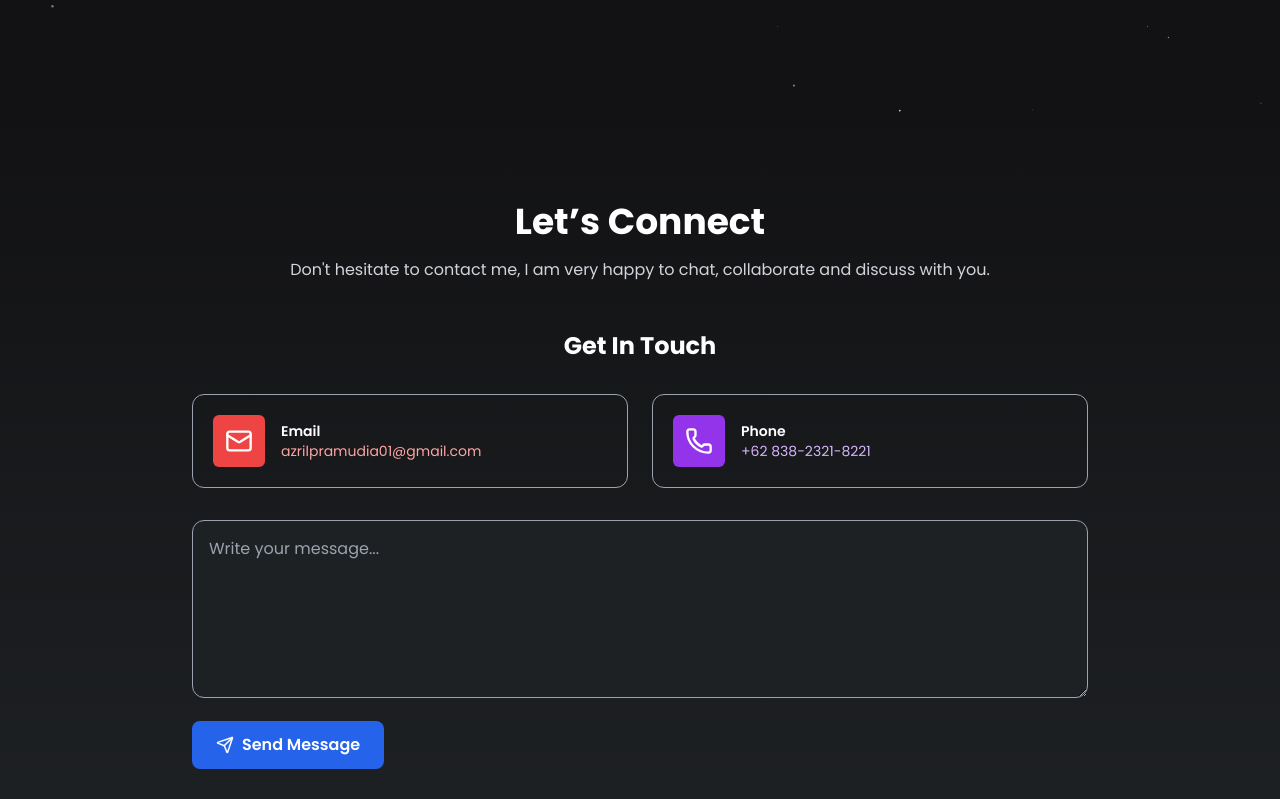
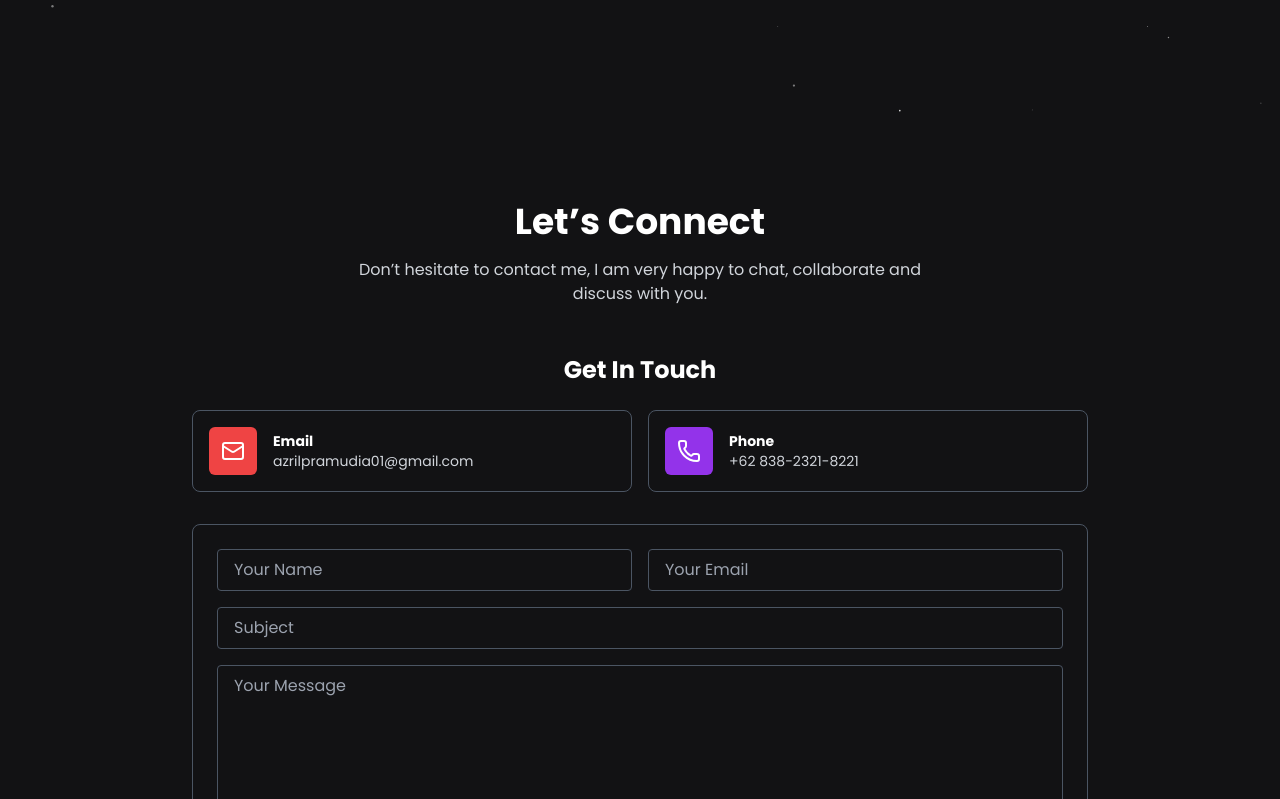
Before and after one commit to azrilpramudia/my-personal-website, a React (Vite) app: page / in a window 1280 px wide. Shown: the part 4881-5680 px from the top of the page. Built offline with nearby package versions, Linux system fonts and the light colour scheme.

Commit message:
feat: add contact

```diff
--- a/package.json
+++ b/package.json
@@ -10,12 +10,14 @@
     "preview": "vite preview"
   },
   "dependencies": {
+    "@emailjs/browser": "^4.4.1",
     "lucide-react": "^0.525.0",
     "react": "^19.1.0",
     "react-dom": "^19.1.0",
     "react-icons": "^5.5.0",
     "react-router-dom": "^7.7.0",
-    "react-simple-typewriter": "^5.0.1"
+    "react-simple-typewriter": "^5.0.1",
+    "react-toastify": "^11.0.5"
   },
   "devDependencies": {
     "@eslint/js": "^9.30.1",
--- a/src/App.jsx
+++ b/src/App.jsx
@@ -6,6 +6,8 @@ import HomeSection from "./components/HomeSection";
 import Navbar from "./components/Navbar";
 import ProjectSection from "./components/ProjectSection";
 import SkillsSection from "./components/SkillsSection";
+import { ToastContainer } from "react-toastify";
+import "react-toastify/dist/ReactToastify.css";
 
 function App() {
   return (
@@ -18,6 +20,7 @@ function App() {
       <ProjectSection />
       <ContactSection />
       <Footer />
+      <ToastContainer position="bottom-right" />
     </>
   );
 }
--- a/src/components/ContactSection.jsx
+++ b/src/components/ContactSection.jsx
@@ -1,61 +1,116 @@
-import { Mail, Phone, Send } from "lucide-react";
+import { useRef, useState } from "react";
+import emailjs from "@emailjs/browser";
+import { Mail, Phone } from "lucide-react";
+import { toast } from "react-toastify";
 
 const ContactSection = () => {
+  const form = useRef();
+  const [loading, setLoading] = useState(false);
+
+  const sendEmail = (e) => {
+    e.preventDefault();
+    setLoading(true);
+
+    emailjs
+      .sendForm(
+        import.meta.env.VITE_EMAILJS_SERVICE_ID,
+        import.meta.env.VITE_EMAILJS_TEMPLATE_ID,
+        form.current,
+        import.meta.env.VITE_EMAILJS_PUBLIC_KEY
+      )
+      .then(
+        () => {
+          toast.success("Message sent successfully!");
+          form.current.reset();
+        },
+        (error) => {
+          toast.error("Failed to send message.");
+          console.error(error);
+        }
+      )
+      .finally(() => setLoading(false));
+  };
+
   return (
-    <section className="bg-gradient-to-b from-secondary to bg-primary text-white py-20 px-6 font-poppins">
+    <section
+      className="bg-secondary text-white py-20 px-6 font-poppins"
+      id="contact"
+    >
       <div className="max-w-4xl mx-auto text-center">
-        {/* Header */}
         <h2 className="text-3xl md:text-4xl font-bold mb-4">Let’s Connect</h2>
-        <p className="text-gray-300 mb-12">
-          Don't hesitate to contact me, I am very happy to chat, collaborate and
+        <p className="text-gray-300 mb-12 max-w-xl mx-auto">
+          Don’t hesitate to contact me, I am very happy to chat, collaborate and
           discuss with you.
         </p>
 
-        {/* Subheading */}
-        <h3 className="text-2xl font-bold mb-8">Get In Touch</h3>
+        <h3 className="text-2xl font-bold mb-6">Get In Touch</h3>
 
-        {/* Contact Info Cards */}
-        <div className="grid grid-cols-1 md:grid-cols-2 gap-6 mb-6">
-          {/* Email */}
-          <div className="flex items-center border border-gray-400 rounded-xl p-5 gap-4">
+        <div className="grid grid-cols-1 md:grid-cols-2 gap-4 mb-8">
+          {/* Email Box */}
+          <div className="border border-gray-600 p-4 rounded-lg flex items-center gap-4">
             <div className="bg-red-500 p-3 rounded-md">
-              <Mail size={28} className="text-white" />
+              <Mail size={24} />
             </div>
             <div className="text-left">
-              <p className="text-sm font-semibold">Email</p>
-              <p className="text-sm text-red-300 break-all">
-                azrilpramudia01@gmail.com
-              </p>
+              <p className="text-sm font-bold">Email</p>
+              <p className="text-sm text-gray-300">azrilpramudia01@gmail.com</p>
             </div>
           </div>
 
-          {/* Phone */}
-          <div className="flex items-center border border-gray-400 rounded-xl p-5 gap-4">
+          {/* Phone Box */}
+          <div className="border border-gray-600 p-4 rounded-lg flex items-center gap-4">
             <div className="bg-purple-600 p-3 rounded-md">
-              <Phone size={28} className="text-white" />
+              <Phone size={24} />
             </div>
             <div className="text-left">
-              <p className="text-sm font-semibold">Phone</p>
-              <p className="text-sm text-purple-300">+62 838-2321-8221</p>
+              <p className="text-sm font-bold">Phone</p>
+              <p className="text-sm text-gray-300">+62 838-2321-8221</p>
             </div>
           </div>
         </div>
 
-        {/* Message Box */}
-        <form className="text-left mt-8">
+        {/* Message Form */}
+        <form
+          ref={form}
+          onSubmit={sendEmail}
+          className="border border-gray-600 rounded-lg p-6 space-y-4 text-left"
+        >
+          <div className="grid md:grid-cols-2 gap-4">
+            <input
+              type="text"
+              name="name"
+              required
+              placeholder="Your Name"
+              className="bg-transparent border border-gray-600 rounded px-4 py-2 w-full text-white focus:outline-none"
+            />
+            <input
+              type="email"
+              name="email"
+              required
+              placeholder="Your Email"
+              className="bg-transparent border border-gray-600 rounded px-4 py-2 w-full text-white focus:outline-none"
+            />
+          </div>
+          <input
+            type="text"
+            name="title"
+            required
+            placeholder="Subject"
+            className="bg-transparent border border-gray-600 rounded px-4 py-2 w-full text-white focus:outline-none"
+          />
           <textarea
-            rows={6}
-            placeholder="Write your message..."
-            className="w-full p-4 rounded-xl bg-primary border border-gray-400 text-white placeholder-gray-400 focus:outline-none focus:ring-2 focus:ring-blue-500"
+            name="message"
+            rows="6"
+            required
+            placeholder="Your Message"
+            className="bg-transparent border border-gray-600 rounded px-4 py-2 w-full text-white focus:outline-none"
           ></textarea>
-
-          {/* Send Button */}
           <button
             type="submit"
-            className="mt-4 px-6 py-3 bg-blue-600 hover:bg-blue-700 text-white font-semibold rounded-lg flex items-center gap-2 transition-colors duration-200"
+            disabled={loading}
+            className="bg-blue-600 hover:bg-blue-700 text-white font-medium py-2 px-6 rounded transition duration-200"
           >
-            <Send size={18} />
-            Send Message
+            {loading ? "Sending..." : "Send Message"}
           </button>
         </form>
       </div>
```
Also changed, not shown: 2 other files (tests, documents, lock files or other folders).
